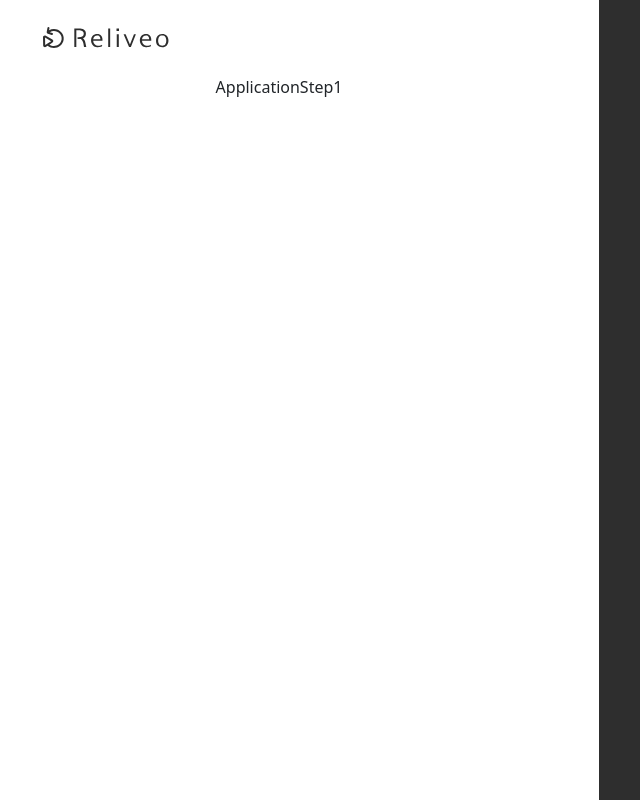
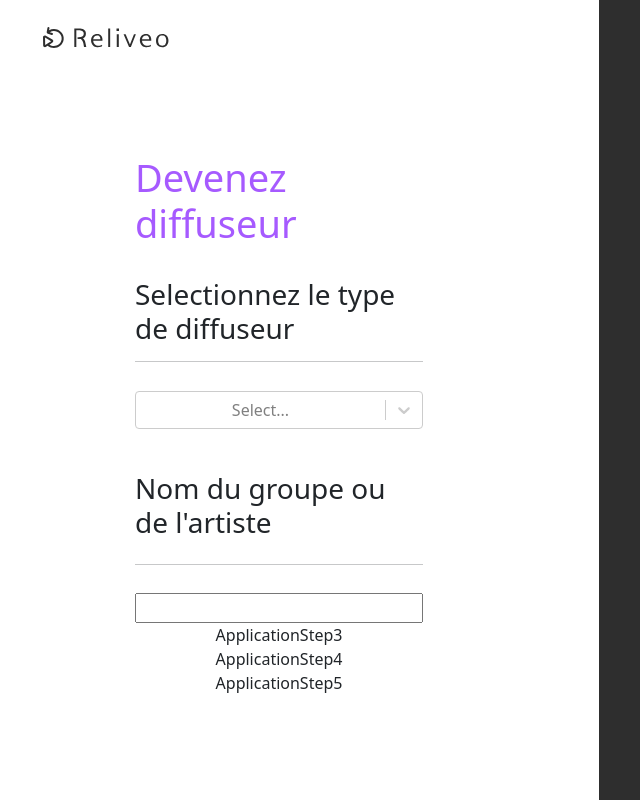
Before and after one commit to Eyvve/Reliveo_web, a React (Create React App) app in the folder reliveo_web_frontend/: page /streamingApplication in a window 1280 px wide. Shown: the whole page, without its empty margins (41-681 px from the left). Built offline with nearby package versions, Linux system fonts and the light colour scheme.

Commit message:
starting appliucation form

```diff
--- a/reliveo_web_frontend/package.json
+++ b/reliveo_web_frontend/package.json
@@ -11,6 +11,7 @@
     "react-dom": "^18.1.0",
     "react-router-dom": "^6.3.0",
     "react-scripts": "5.0.1",
+    "react-select": "^5.3.2",
     "react-slick": "^0.29.0",
     "rerousel": "^0.1.9",
     "sass": "^1.52.3",
--- a/reliveo_web_frontend/src/Components/ShowCaseComponents/ApplicationStep1.jsx
+++ b/reliveo_web_frontend/src/Components/ShowCaseComponents/ApplicationStep1.jsx
@@ -1,8 +1,41 @@
-import React from 'react'
+import {React, useState, useEffect} from 'react'
+import './StreamingApplication.scss'
+import Select from 'react-select'
+import {Redirect} from 'react-router-dom'
 
-function ApplicationStep1() {
+function ApplicationStep1({setLocalApplicationForm}) {
+
+  const [localEventType, setlocalEventType] = useState("");
+
+  // useEffect(() => {
+  //     console.log(localEventType.value)
+  // });
+
+  useEffect(() => {
+    setLocalApplicationForm(prev => ({
+          ...prev,
+          eventType: localEventType.value
+        }))
+  },[localEventType]);
+
+  const options = [
+    {value: 'musicalArtist', label: "Un groupe ou un artiste musical"},
+    {value: 'festival', label: "Un festival"}
+  ]
+
   return (
-    <div>ApplicationStep1</div>
+    <div className='Application__left_step'>
+      <div>
+        <h1 className='Application__left_step_title'>Devenez diffuseur</h1>
+        <br></br>
+        <h3 className='Application__left_step_subtitle'>Selectionnez le type de diffuseur</h3>
+        <hr className='Application__left_step_hr'></hr>
+        <Select className='Application__left_step_selector'
+          options={options}
+          onChange={setlocalEventType}/>
+        {/* <button className='Application__left_step1_button' onClick={setlocalEventType}>Suivant</button> */}
+      </div>
+    </div>
   )
 }
 
--- /dev/null
+++ b/reliveo_web_frontend/src/Components/ShowCaseComponents/ApplicationStep2.jsx
@@ -0,0 +1,33 @@
+import {React, useState, useEffect} from 'react'
+
+function ApplicationStep2({localApplicationForm, setLocalApplicationForm}) {
+
+    const [localStreamerName, setLocalStreamerName] = useState("");
+
+    // useEffect(() => {
+    //     setLocalApplicationForm(prev => ({
+    //           ...prev,
+    //           streamerName: localStreamerName.value
+    //         }))
+    //   },[localStreamerName]);
+
+      const handleChange = (e => {
+        setLocalApplicationForm(prev => ({
+            ...prev,
+            streamerName: e.target.value
+          }))
+      })
+
+  return (
+    <div className='Application__left_step'>
+        {localApplicationForm.eventType == "festival" ?
+        <h3 className='Application__left_step_subtitle'>Nom du festival</h3> :
+        <h3 className='Application__left_step_subtitle'>Nom du groupe ou de l'artiste</h3>
+        }
+        <hr className='Application__left_step_hr'></hr>
+        <input type="text" name="streamerName" onChange={handleChange} />
+    </div>
+  )
+}
+
+export default ApplicationStep2
--- /dev/null
+++ b/reliveo_web_frontend/src/Components/ShowCaseComponents/ApplicationStep3.jsx
@@ -0,0 +1,9 @@
+import React from 'react'
+
+function ApplicationStep3() {
+  return (
+    <div>ApplicationStep3</div>
+  )
+}
+
+export default ApplicationStep3
--- /dev/null
+++ b/reliveo_web_frontend/src/Components/ShowCaseComponents/ApplicationStep4.jsx
@@ -0,0 +1,9 @@
+import React from 'react'
+
+function ApplicationStep4() {
+  return (
+    <div>ApplicationStep4</div>
+  )
+}
+
+export default ApplicationStep4
--- /dev/null
+++ b/reliveo_web_frontend/src/Components/ShowCaseComponents/ApplicationStep5.jsx
@@ -0,0 +1,9 @@
+import React from 'react'
+
+function ApplicationStep5() {
+  return (
+    <div>ApplicationStep5</div>
+  )
+}
+
+export default ApplicationStep5
--- a/reliveo_web_frontend/src/Components/ShowCaseComponents/ShowCase.jsx
+++ b/reliveo_web_frontend/src/Components/ShowCaseComponents/ShowCase.jsx
@@ -22,21 +22,22 @@ function ShowCase() {
     <div className='Showcase'>
       <ShowCaseTopBar />
       <div className='Showcase__container'>
-
         <section className='Showcase__container_section1'>
-          <div className='Showcase__container_section1_left'>
+          <div className='Showcase__container_section1_top'>
+            <div className='Showcase__container_section1_top_left'>
               <h1>Souhaitez-vous avoir la meilleure qualité sonore pour vos stories ?</h1>
               <p>Reliveo vous permet de directement récupérer l’audio d’un concert
                 ou d’un festival pour l’ajouter à votre vidéo.
                 Partagez vos plus beaux moments ou diffusez votre
-              évènement pour que tous puissent en profiter</p>
+                évènement pour que tous puissent en profiter
+              </p>
             </div>
-          <div className='Showcase__container_section1_right'>
+            <div className='Showcase__container_section1_top_right'>
               <Illustration />
             </div>
-        </section>
+          </div>
 
-        <section className='Showcase__container_partners'>
+          <div className='Showcase__container_partners'>
             <h5>Nos Partenaires</h5>
             <br></br>
             <div className='Showcase__container_partners_list'>
@@ -54,7 +55,7 @@ function ShowCase() {
               <h2>|</h2>
               <img src={sDLogo}/>
             </div>
-
+          </div>
         </section>
       </div>
     </div>
--- a/reliveo_web_frontend/src/Components/ShowCaseComponents/StreamingApplication.jsx
+++ b/reliveo_web_frontend/src/Components/ShowCaseComponents/StreamingApplication.jsx
@@ -1,24 +1,43 @@
-import React from 'react'
+import {React, useState, useEffect} from 'react'
 import ApplicationStep1 from './ApplicationStep1'
+import ApplicationStep2 from './ApplicationStep2'
+import ApplicationStep3 from './ApplicationStep3'
+import ApplicationStep4 from './ApplicationStep4'
+import ApplicationStep5 from './ApplicationStep5'
 import {Routes, Link, Route, BrowserRouter} from 'react-router-dom'
 import {ReactComponent as ReliveoLogo} from '../../Assets/ShowCase/reliveo_application_logo.svg'
 
 import './StreamingApplication.scss'
 
 function StreamingApplication() {
+
+  useEffect(() => {
+    console.log(localApplicationForm)
+  });
+
+  const [localApplicationForm, setLocalApplicationForm] = useState({
+    eventType: "",
+    streamerName: "",
+    genreList: [],
+    profilePicture: "",
+    officialWebsite: "",
+    description: "",
+    identityProof: ""
+  });
+
   return (
       <div className='Application'>
         <section className='Application__left'>
           <div className='Application__left_top'>
             <Link to="/" ><ReliveoLogo /></Link>
           </div>
-        <ApplicationStep1 />
+          <ApplicationStep1 setLocalApplicationForm={setLocalApplicationForm}  />
+          <ApplicationStep2 setLocalApplicationForm={setLocalApplicationForm} localApplicationForm={localApplicationForm}  />
+          <ApplicationStep3 setLocalApplicationForm={setLocalApplicationForm}  />
+          <ApplicationStep4 setLocalApplicationForm={setLocalApplicationForm}  />
+          <ApplicationStep5 setLocalApplicationForm={setLocalApplicationForm}  />
           <Routes>
-          <Route path="/streamingApplication/step1" element={<ApplicationStep1 />} />
-          {/* <Route path="/streamingApplication/step2" element={<ApplicationStep2 />} />
-          <Route path="/streamingApplication/step3" element={<ApplicationStep3 />} />
-          <Route path="/streamingApplication/step4" element={<ApplicationStep4 />} />
-          <Route path="/streamingApplication/step5" element={<ApplicationStep5 />} /> */}
+            <Route path="/streamingApplication" element={<ApplicationStep1 setLocalApplicationForm={setLocalApplicationForm}  />} />
           </Routes>
         </section>
         <section className='Application__right'>
--- a/reliveo_web_frontend/src/Components/ShowCaseComponents/StreamingApplication.scss
+++ b/reliveo_web_frontend/src/Components/ShowCaseComponents/StreamingApplication.scss
@@ -8,10 +8,53 @@
             display: flex;
             align-items: center;
             padding-left: 80px ;
+            margin-bottom: 80px;
+        }
+        &_step{
+            width: 45%;
+            // height: 70%;
+            margin: 0 auto;
+            display: flex;
+            flex-direction: column;
+            justify-content: center;
+            &_title{
+                color: #A65AFF;
+                text-align: left;
+                font-size: 38px;
+            }
+            &_subtitle{
+                text-align: left;
+
+            }
+            &_hr{
+                margin-bottom: 10%;
+            }
+            &_selector{
+                margin-bottom: 15%;
+
+            }
+            &_button{
+                width: 100%;
+                height: 50px;
+                border-radius: 25px;
+                background-color: #A65AFF;
+                border: #8B29FF;
+                color: #F2F2F2;
+                font-weight: 600;
+            }
+        }
+        &_step2{
+            width: 45%;
+            margin: 0 auto;
+            display: flex;
+            flex-direction: column;
+            justify-content: center;
+
         }
     }
     &__right{
         width: 50%;
+        height: 100%;
         background-color: #2E2E2E;
     }
 }
--- a/reliveo_web_frontend/src/Components/ShowCaseComponents/showcase.scss
+++ b/reliveo_web_frontend/src/Components/ShowCaseComponents/showcase.scss
@@ -35,10 +35,11 @@
         }
     }
     &__container{
-        border-top: 100px;
         &_section1{
+            height: 100vh;
+            &_top{
                 width: 100%;
-            height: 650px;
+                height: 70%;
                 padding-left: 13% ;
                 padding-right: 13% ;
                 display: flex;
@@ -61,6 +62,8 @@
                     width: 45%;
                 }
             }
+
+        }
         &_partners{
             margin-top: 40px ;
             color: #D9D9D9;
```
Also changed, not shown: reliveo_web_frontend/src/Hooks/usePostStreamerApplication.jsx (added, +9 -0 lines), 1 other file (tests, documents, lock files or other folders). Lines whose indentation alone changed are shown as unchanged.
